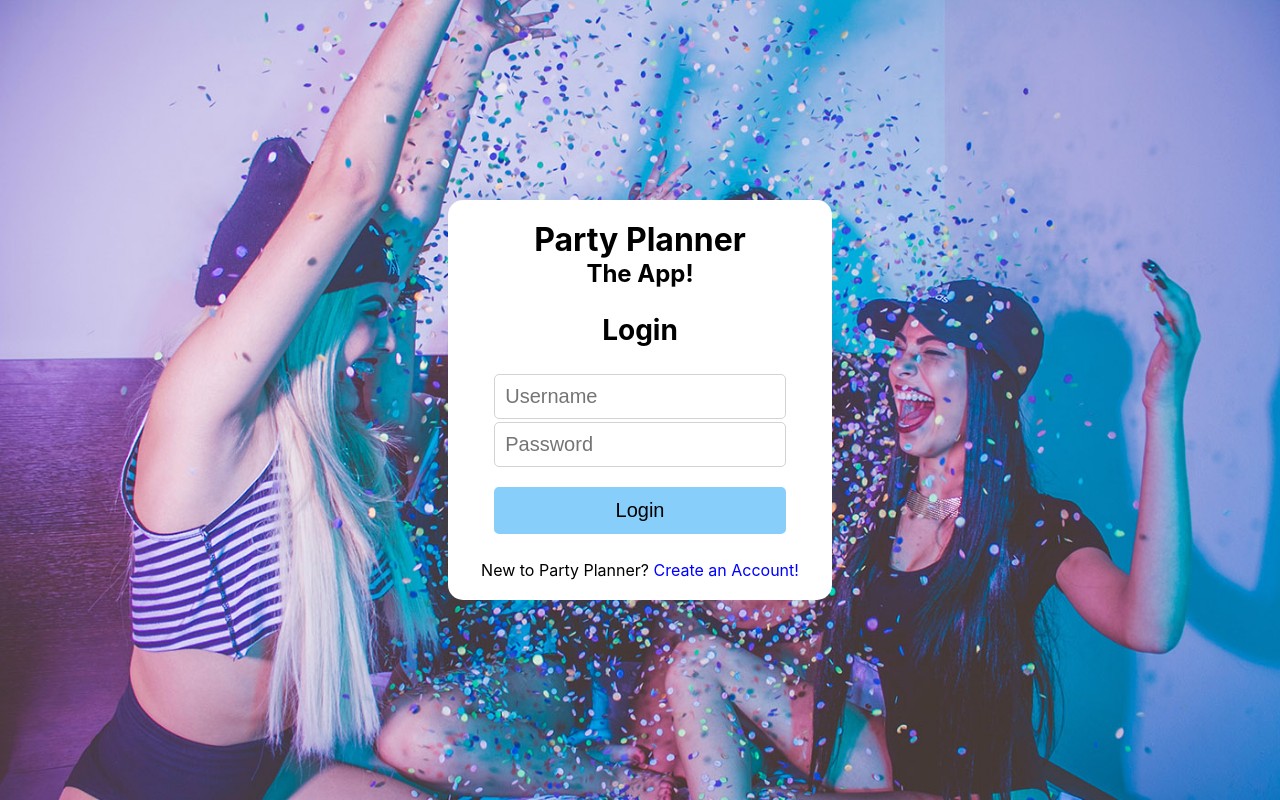
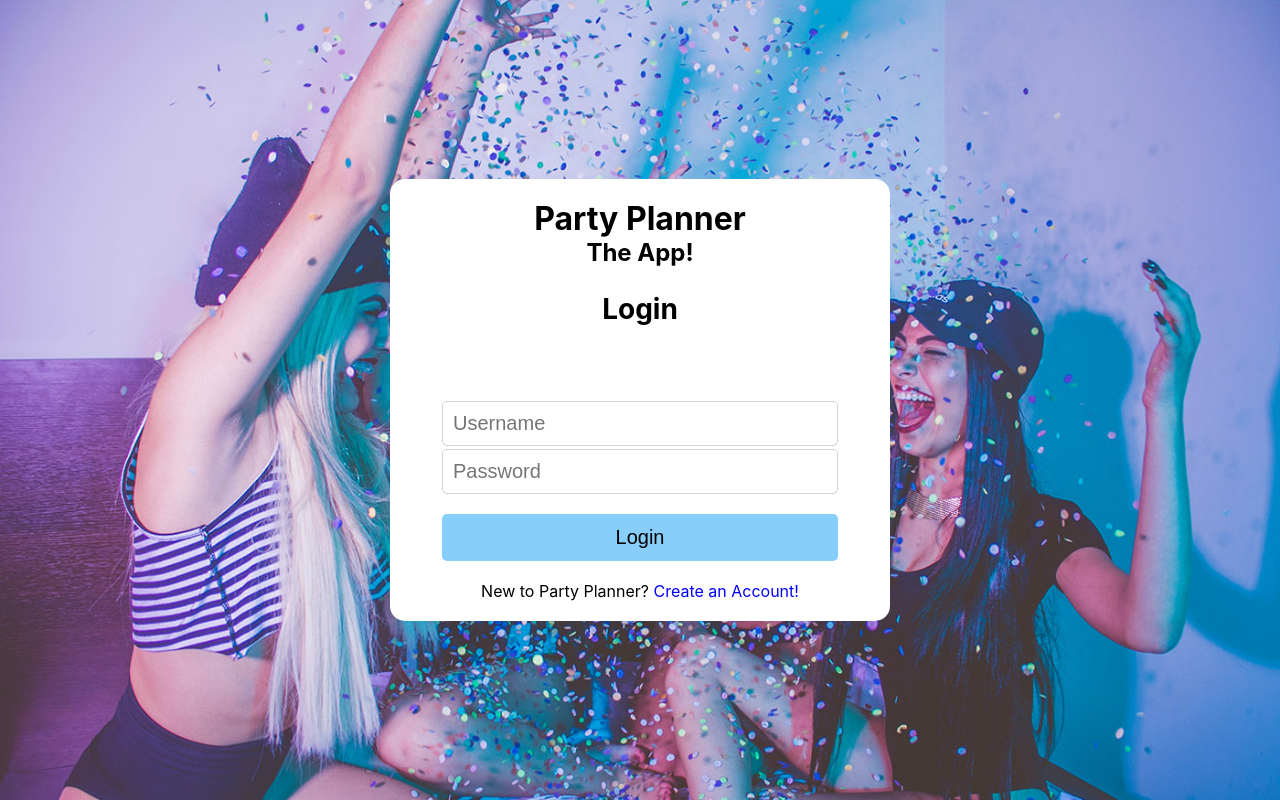
Before and after one commit to partyplannerlambda/ppl-frontend, a React (Create React App) app: page /login in a window 1280 px wide. Built offline with nearby package versions, Linux system fonts and the light colour scheme.

Commit message:
login styling changes

```diff
--- a/src/views/Login.js
+++ b/src/views/Login.js
@@ -117,15 +117,15 @@ const Login = styled.div`
     align-items: center;
     background: white;
     margin: 0 auto;
-    padding: 20px 30px;;
+    padding: 20px 30px;
     border-radius: 15px;
 
-    width: 30%;
-    min-width: 300px;
-    height: 50%;
+    width: 100%;
+    max-width: 500px;
 
     .title {
         text-align: center;
+        margin-bottom: 75px;
 
         h3 {
             margin-bottom: 25px;
@@ -159,8 +159,9 @@ const Login = styled.div`
 
         button {
             background: lightskyblue;
+            margin-bottom: 20px;
 
-            border: 2px solid lightskyblue
+            border: 2px solid lightskyblue;
             transition: .3s;
 
             &:hover {
```
